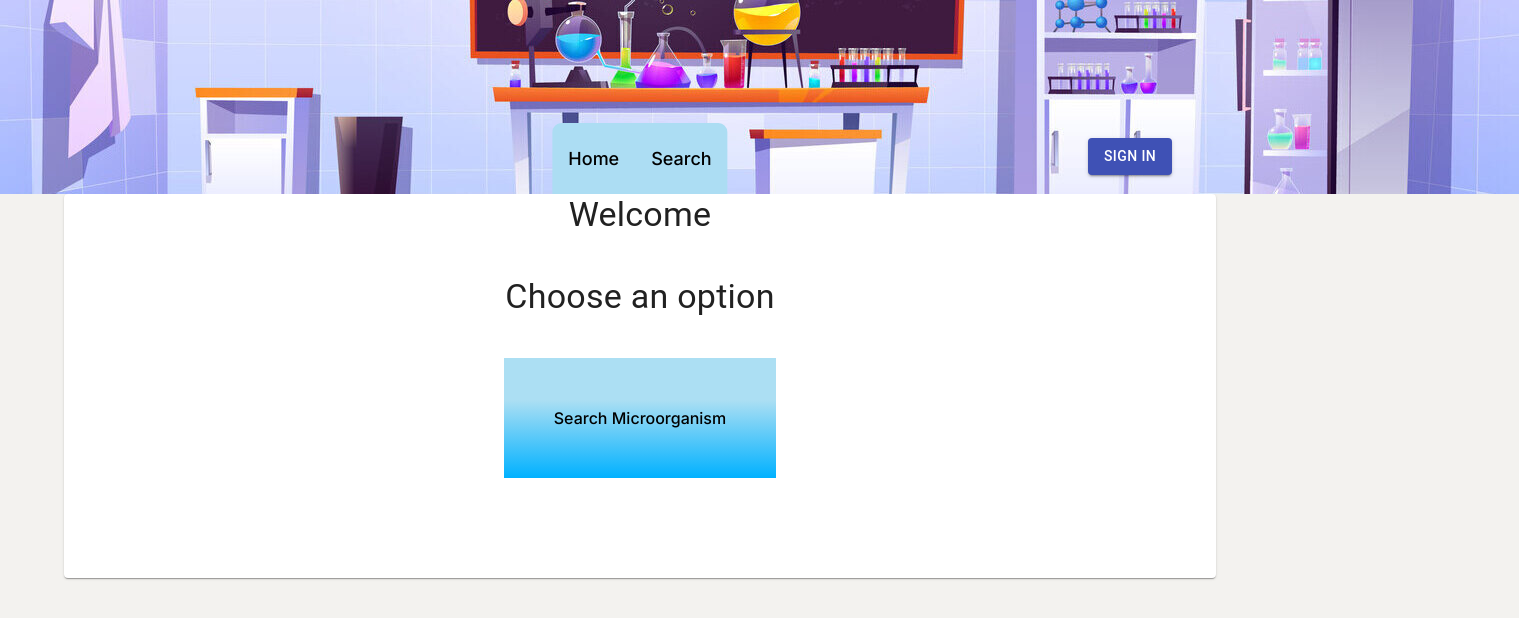
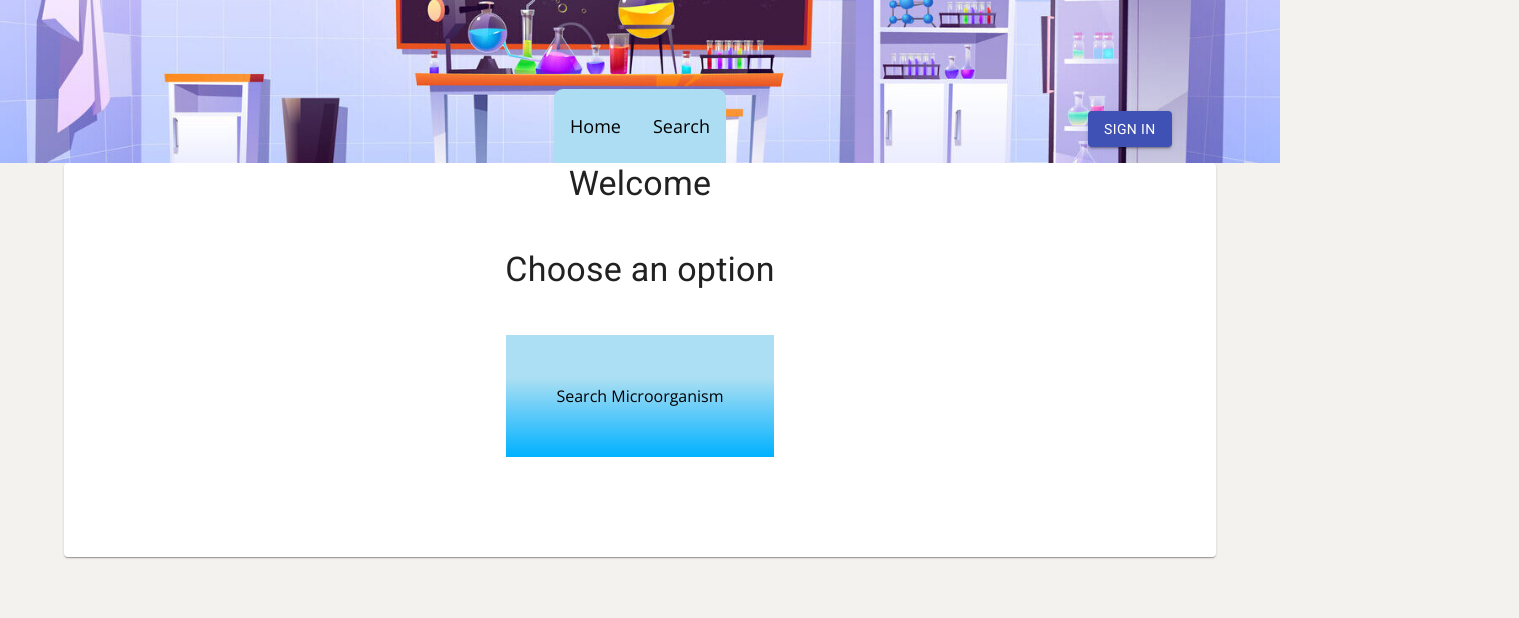
Before and after one commit to christ998/LaboratorioCledir-Frontend, a React (Create React App) app: page /home in a window 1280 px wide. Shown: the top 618 px of the page, 1519 px wide, since content can reach past the window. Built offline with nearby package versions, Linux system fonts and the light colour scheme; no server answers.

Commit message:
Cambio de font

```diff
--- a/src/components/Header/Header.js
+++ b/src/components/Header/Header.js
@@ -1,6 +1,6 @@
 import React, {useEffect, useState} from "react";
 import MenuList from "./MenuList";
-import {Box, Button, CardMedia, Link, ThemeProvider} from "@mui/material";
+import {Box, Button, Link, ThemeProvider} from "@mui/material";
 import {styled} from '@mui/material/styles';
 import photo from "../../Assets/Images/Header/header.jpg"
 import {createTheme} from '@mui/material/styles';
@@ -10,6 +10,8 @@ import {useNavigate} from "react-router-dom";
 
 const Img = styled('img')({
     display: 'block',
+    objectFit: "cover",
+    width: "100%"
 
 });
 
--- a/src/styles/Home.scss
+++ b/src/styles/Home.scss
@@ -1 +1,2 @@
 @import url('https://fonts.googleapis.com/css2?family=Inter:wght@100;500;600;700&display=swap');
+@import url('https://fonts.googleapis.com/css2?family=Open+Sans&family=Roboto&display=swap');
--- a/src/styles/MenuList.scss
+++ b/src/styles/MenuList.scss
@@ -3,7 +3,7 @@
 $font-weight: 18;
 
 body{
-  font-family: 'Inter' ,sans-serif;
+  font-family: 'Open sans' ,sans-serif;
 }
 .menu-list {
   display: flex;
--- a/src/views/Home.js
+++ b/src/views/Home.js
@@ -12,7 +12,7 @@ export default function Home() {
 
     const theme = createTheme({
         typography: {
-            fontFamily: ['Inter'],
+            fontFamily: ['Open sans'],
 
         }
     })
```
